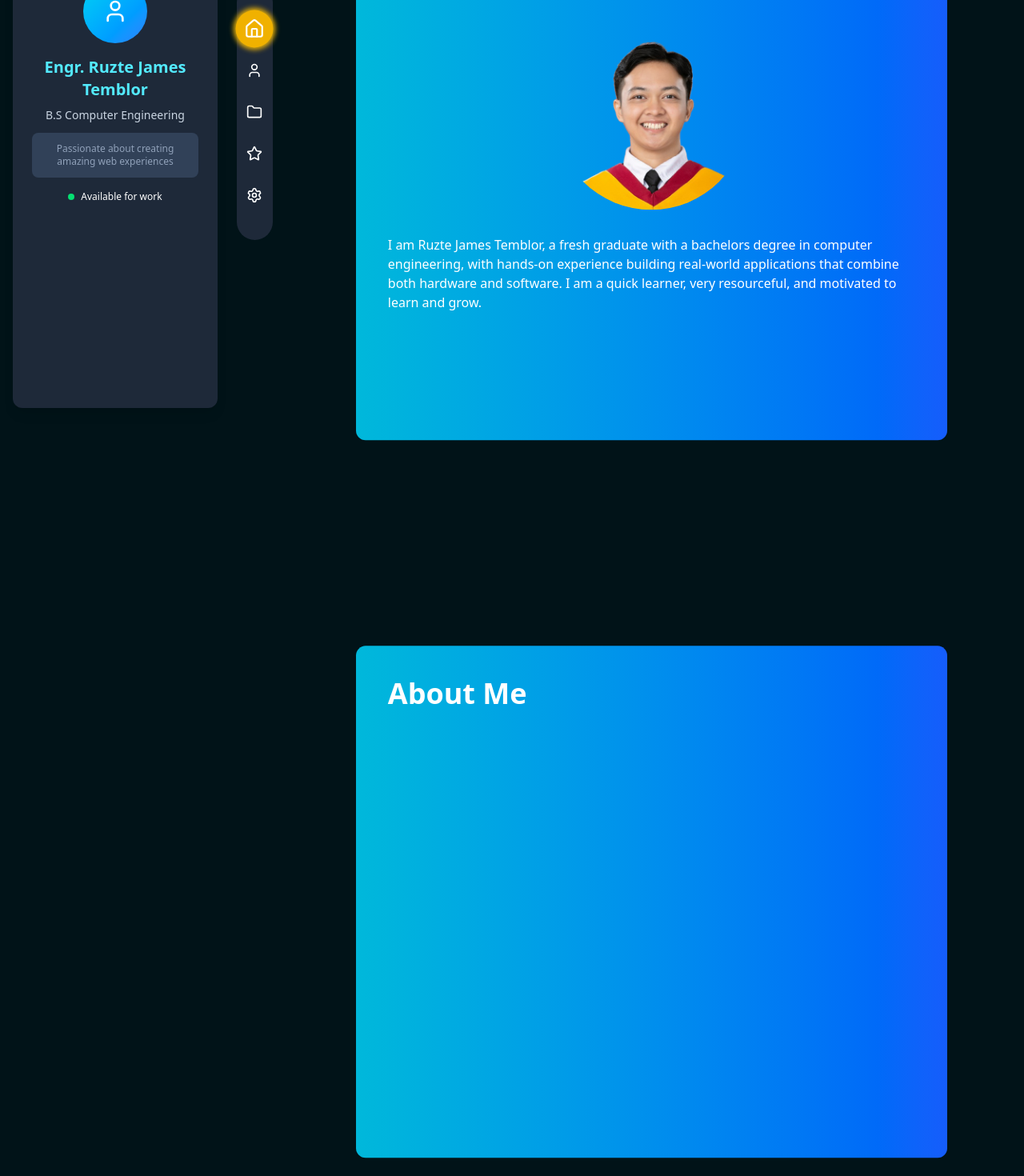
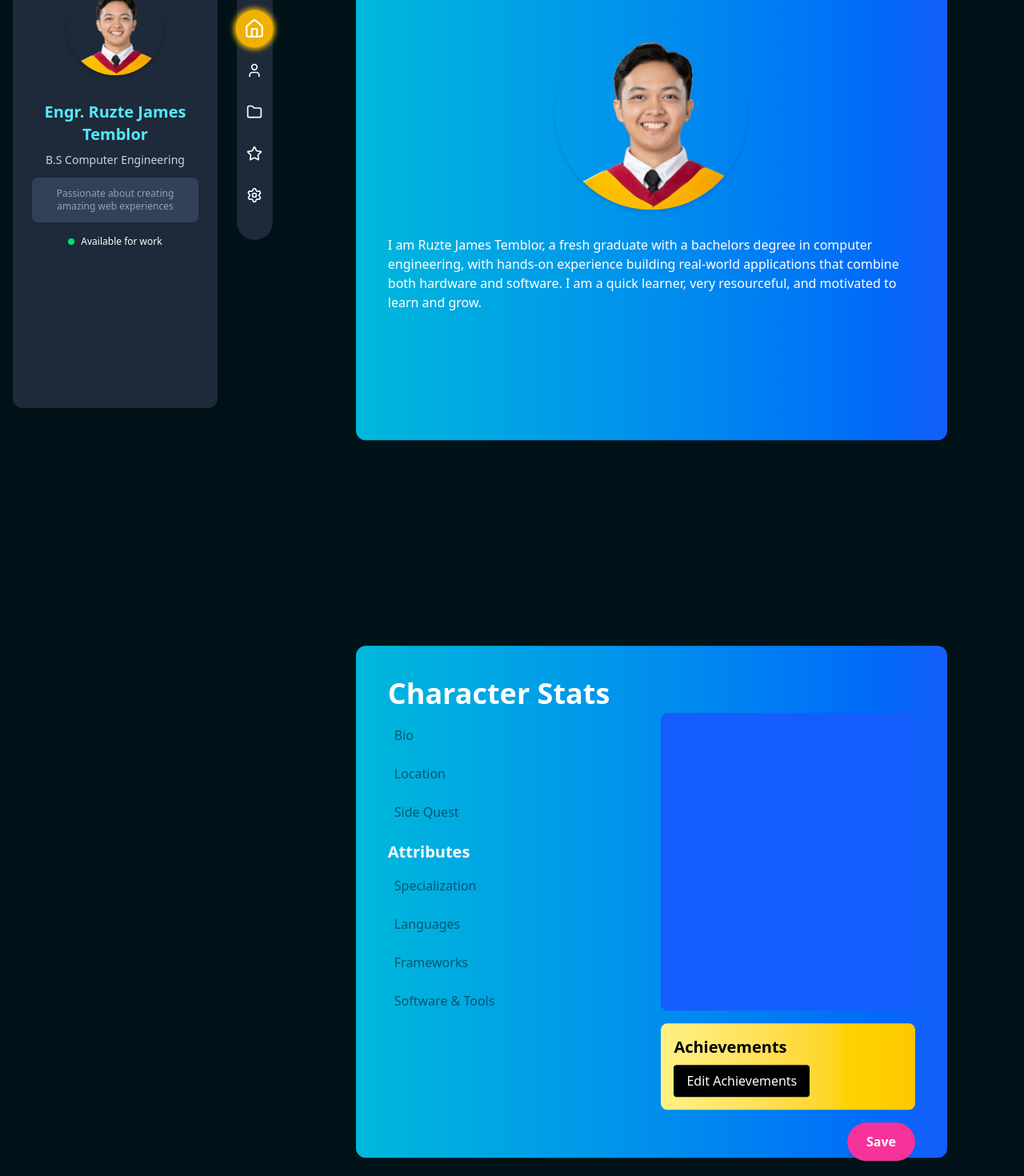
Before and after one commit to Ruzte/My-Portfolio, a React (Vite) app: page / in a window 1280 px wide. Shown: the part 100-1570 px from the top of the page at 80% size. Built offline with nearby package versions, Linux system fonts and the light colour scheme.

Commit message:
about me character style

```diff
--- a/src/App.jsx
+++ b/src/App.jsx
@@ -50,12 +50,16 @@ function App() {
       <div className="w-[20%] h-[40vh] bg-[#011318] rounded-xl m-4 flex items-center justify-center mt-[170px] sticky top-[170px]">
         <div className="w-[100%] h-[70vh] bg-gray-800 text-white rounded-xl p-6 shadow-lg">
           <div className="flex justify-center mb-4">
-            <div className="w-20 h-20 bg-gradient-to-br from-cyan-400 to-blue-500 rounded-full flex items-center justify-center">
-              <User size={32} className="text-white" />
-            </div>
+            <div className="flex justify-center mb-4">
+            <img
+              src="/Image/2x2-removebg-preview.png"
+              alt="Profile"
+              className="w-30 h-30 rounded-full object-cover shadow-md"
+            />
           </div>
 
-          <div className="text-center">
+          </div>
+          <div className="text-center mt-auto">
             <h2 className="text-xl font-bold mb-2 text-cyan-300">Engr. Ruzte James Temblor</h2>
             <p className="text-slate-300 text-sm mb-3">B.S Computer Engineering</p>
             <div className="bg-slate-700 rounded-lg p-3">
@@ -104,7 +108,7 @@ function App() {
       <User size={20} />
     </button>
     <span className="absolute left-10 top-1/2 -translate-y-1/2 bg-gray-900 text-white text-xs px-2 py-1 rounded-md opacity-0 group-hover:opacity-100 transition-opacity duration-300 whitespace-nowrap z-10">
-      About Me
+      Character Stats
     </span>
   </div>
 
--- a/src/pages/aboutme.jsx
+++ b/src/pages/aboutme.jsx
@@ -1,13 +1,124 @@
+import { useState } from 'react';
 import ParallaxSection from '../components/parallax';
 
-function aboutme() {
+function AboutMe() {
+  const [characterBio, setCharacterBio] = useState({ location: '', sideQuest: '' });
+  const [attributes, setAttributes] = useState({ specialization: '', languages: '', frameworks: '', tools: '' });
+  const [achievements, setAchievements] = useState('');
+  const [showAchievementsModal, setShowAchievementsModal] = useState(false);
+
+  const handleSave = () => {
+    // Save logic can go here (localStorage, API, etc.)
+    alert('Character Stats Saved!');
+  };
+
   return (
     <div className="space-y-20">
       <ParallaxSection className="h-[80vh] bg-gradient-to-r from-cyan-500 to-blue-600 rounded-xl p-10 items-start justify-start">
-        <h1 className="text-4xl font-bold text-white">About Me</h1>
+        <h1 className="text-4xl font-bold text-white mb-1">Character Stats</h1>
+        <div className="flex gap-6 w-full h-full">
+          {/* Left Panel */}
+          <div className="flex flex-col gap-4 w-1/2">
+            {/* Character Bio */}
+            <div className="bg-transparent rounded-lg">
+              <input
+                className="w-full mt-2 p-2 rounded text-black font-normal"
+                placeholder="Bio"
+                value={characterBio.Bio}
+                onChange={(e) => setCharacterBio({ ...characterBio, location: e.target.value })}
+              />
+              <input
+                className="w-full mt-2 p-2 rounded text-black font-normal"
+                placeholder="Location"
+                value={characterBio.location}
+                onChange={(e) => setCharacterBio({ ...characterBio, location: e.target.value })}
+              />
+              <input
+                className="w-full mt-2 p-2 rounded text-black"
+                placeholder="Side Quest"
+                value={characterBio.sideQuest}
+                onChange={(e) => setCharacterBio({ ...characterBio, sideQuest: e.target.value })}
+              />
+            </div>
+
+            {/* Attributes */}
+            <div className="bg-transparent rounded-lg flex-1">
+              <h2 className="text-xl font-bold text-white">Attributes</h2>
+              <input
+                className="w-full mt-2 p-2 rounded text-black"
+                placeholder="Specialization"
+                value={attributes.specialization}
+                onChange={(e) => setAttributes({ ...attributes, specialization: e.target.value })}
+              />
+              <input
+                className="w-full mt-2 p-2 rounded text-black"
+                placeholder="Languages"
+                value={attributes.languages}
+                onChange={(e) => setAttributes({ ...attributes, languages: e.target.value })}
+              />
+              <input
+                className="w-full mt-2 p-2 rounded text-black"
+                placeholder="Frameworks"
+                value={attributes.frameworks}
+                onChange={(e) => setAttributes({ ...attributes, frameworks: e.target.value })}
+              />
+              <input
+                className="w-full mt-2 p-2 rounded text-black"
+                placeholder="Software & Tools"
+                value={attributes.tools}
+                onChange={(e) => setAttributes({ ...attributes, tools: e.target.value })}
+              />
+            </div>
+          </div>
+
+          {/* Right Panel - Image + Achievements + Save */}
+          <div className="w-1/2 flex flex-col items-center justify-between">
+            <div className="bg-blue-600 w-full h-3/4 rounded-lg"></div>
+            {/* Achievements moved directly below the blue box */}
+            <div className="mt-4 bg-gradient-to-r from-yellow-200 to-yellow-400 p-4 rounded-lg w-full">
+              <h2 className="text-xl font-bold text-black mb-2">Achievements</h2>
+              <button
+                onClick={() => setShowAchievementsModal(true)}
+                className="bg-black text-white px-4 py-2 rounded"
+              >
+                Edit Achievements
+              </button>
+            </div>
+            <button
+              onClick={handleSave}
+              className="bg-pink-500 mt-4 px-6 py-3 text-white font-bold rounded-full shadow self-end"
+            >
+              Save
+            </button>
+          </div>
+        </div>
       </ParallaxSection>
+
+      {/* Modal */}
+      {showAchievementsModal && (
+        <div className="fixed inset-0 bg-black bg-opacity-60 flex items-center justify-center z-50">
+          <div className="bg-white p-6 rounded-lg w-96">
+            <h2 className="text-xl font-bold mb-4">Edit Achievements</h2>
+            <textarea
+              className="w-full h-40 p-2 border rounded text-black"
+              value={achievements}
+              onChange={(e) => setAchievements(e.target.value)}
+            />
+            <div className="flex justify-end gap-2 mt-4">
+              <button
+                onClick={() => setShowAchievementsModal(false)}
+                className="bg-gray-300 px-4 py-2 rounded"
+              >Cancel</button>
+              <button
+                onClick={() => setShowAchievementsModal(false)}
+                className="bg-blue-500 text-white px-4 py-2 rounded"
+              >Save</button>
+            </div>
+          </div>
+        </div>
+      )}
     </div>
   );
 }
 
-export default aboutme;
+export default AboutMe;
--- a/src/pages/homepage.jsx
+++ b/src/pages/homepage.jsx
@@ -9,7 +9,7 @@ function HomePage() {
           <img
             src="\Image\2x2-removebg-preview.png"
             alt="Profile"
-            className="w-60 h-60 my-8 rounded-full mx-auto object-cover"
+            className="w-60 h-60 my-8 rounded-full shadow-md mx-auto object-cover"
           />
         <p className="text-base text-white font-normal mt-auto ">
           I am Ruzte James Temblor, a fresh graduate with a bachelors degree in computer engineering,
```
